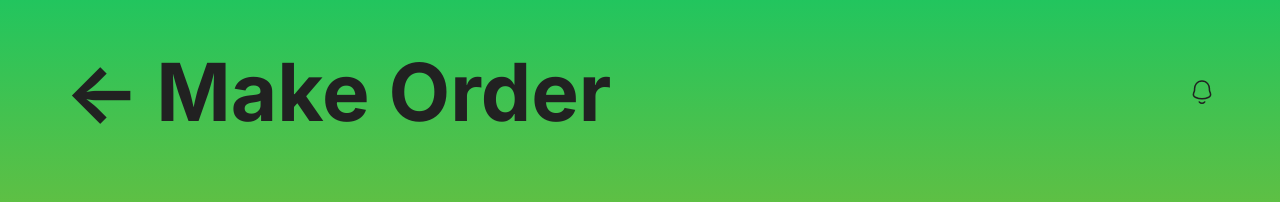
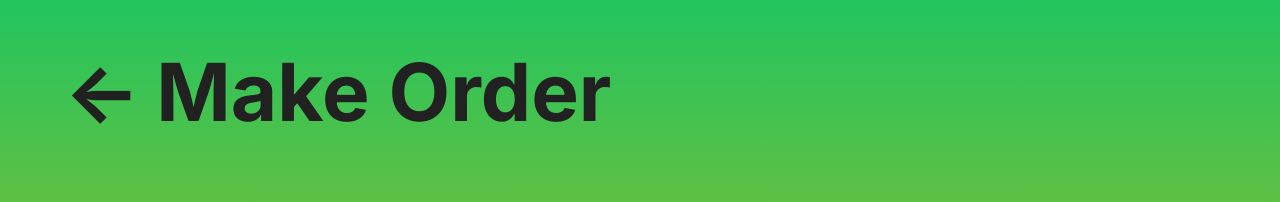
Before and after one commit to rajkamal705/delivery-web-app, a Next.js app: page /packagecategory in a window 1280 px wide. Shown: the top 202 px of the page. Built offline with nearby package versions, Linux system fonts and the light colour scheme.

Commit message:
fix:packages

```diff
--- a/src/app/packagecategory/page.tsx
+++ b/src/app/packagecategory/page.tsx
@@ -17,9 +17,7 @@ function Page() {
                                 <p className='text-[#212121] text-[80px] font-[700]'>Make Order</p>
                             </div>
                         </div>
-                        <div className='flex items-center'>
-                            <Image width={28} height={28} src="/Images/Notification.svg" alt="img" />
-                        </div>
+
                     </div>
 
 
```
